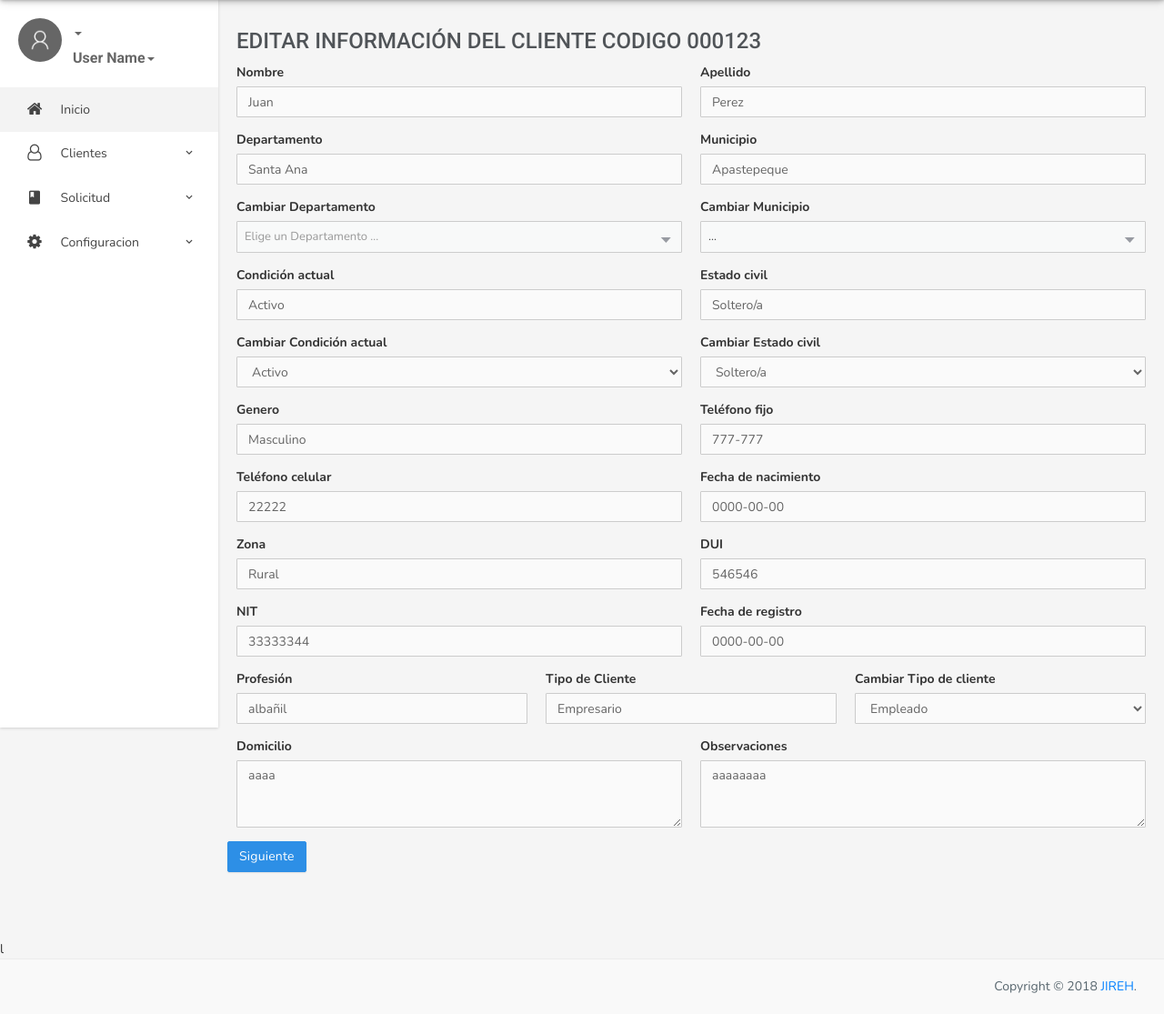
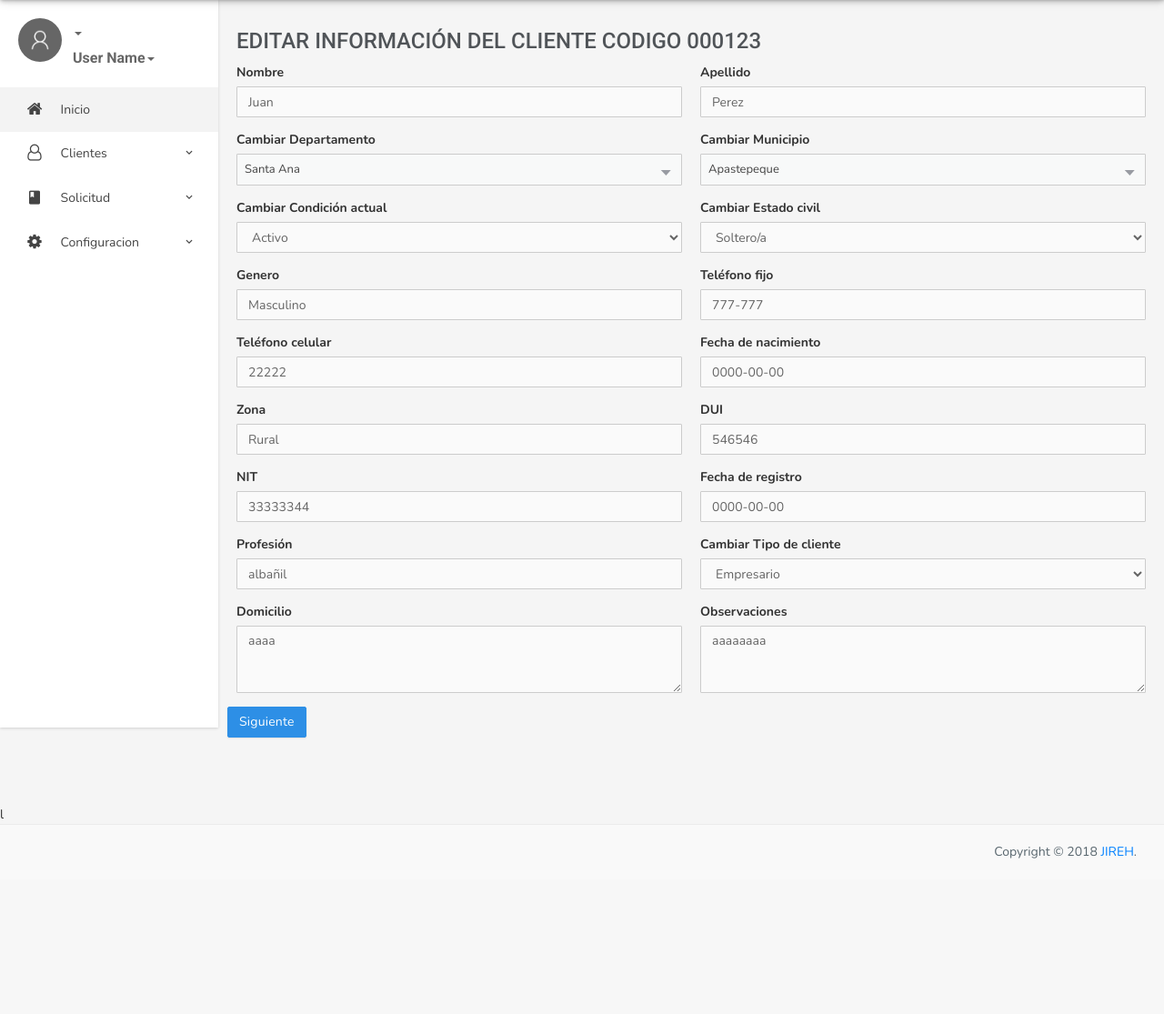
Before and after one commit to HectorRamos/fast-cash, a CodeIgniter app: page /Trabajo_FastCash/Clientes/Editar?id=32 in a window 1280 px wide. Shown: the part 70-1185 px from the top of the page at 91% size. After the commit the page ends 1014 px from the top, so only its background shows below. Run offline with CodeIgniter, Linux system fonts and the light colour scheme; data comes from the database, SQL or seed files in the repository; some libraries are stand-ins or nearby versions; some web fonts are replaced.

Commit message:
Cambio que se m habia olvidado hacer

```diff
--- a/application/views/Clientes/Editar_Cliente.php
+++ b/application/views/Clientes/Editar_Cliente.php
@@ -37,23 +37,13 @@ foreach ($cliente->result() as $datos_cliente) {
                                           <input type="text" class="form-control" id="Apellido_Cliente" name="Apellido_Cliente" value="<?= $datos_cliente->Apellido_Cliente ?>" placeholder="Apellido del cliente">
                                     </div>
                               </div>
-                                <div class="form-row">
-                                    <div class="form-group col-md-6">
-                                          <label for="Departamento">Departamento</label>
-                                          <input type="text" class="form-control" id="Departamento" name="Departamento" value="<?= $datos_cliente->Nombre_Departamento?>">
-                                    </div>
-                                    <div class="form-group col-md-6">
-                                          <label for="Municipio">Municipio</label>
-										                      <input type="text" class="form-control" id="Municipio" name="Municipio" value="<?= $datos_cliente->Nombre_Municipio?>"">
-                                    </div>
-                              </div>
 
 
                             <div class="form-row">
                                     <div class="form-group col-md-6">
                                           <label for="cbbDepartamentos">Cambiar Departamento</label>
                                           <select id="cbbDepartamentos" name="cbbDepartamentos" class="select" onchange="javascript:document.all('departamento').value=this.value;" data-placeholder="Elige un Departamento ...">
-                                            <option value=""></option>
+                                            <option style="background-color:red; color:white;" value="<?= $datos_cliente->Fk_Id_Departamento;?>"><?= $datos_cliente->Nombre_Departamento?></option>
                                           <?php
                                             foreach ($datos->result() as $departamentos) {
                                           ?>
@@ -65,26 +55,18 @@ foreach ($cliente->result() as $datos_cliente) {
                                     <div class="form-group col-md-6">
                                           <label for="cbbMunicipios">Cambiar Municipio</label>
                                           <select id="cbbMunicipios" name="cbbMunicipios" class="select" onchange="javascript:document.all('municipio').value=this.value;" data-placeholder="...">
-                                            <option value="">...</option>
+                                            <option style="background-color:red; color:white;" value="<?php echo $datos_cliente->Fk_Id_Municipio;?>"><?= $datos_cliente->Nombre_Municipio?></option>
                                           </select>
                                     </div>
                               </div>
 
-                               <div class="form-row">
-                                    <div class="form-group col-md-6">
-                                          <label for="condic">Condición actual</label>
-                                          <input type="text" id="condic" name="" value="<?= $datos_cliente->Condicion_Actual_Cliente;?>" class="form-control">
-                                    </div>
-                                    <div class="form-group col-md-6">
-                                          <label for="estad">Estado civil</label>
-                                          <input type="text" id="estad" name="" value="<?= $datos_cliente->Estado_Civil_Cliente;?>" class="form-control">
-                                    </div>
-                              </div>
+
 
                               <div class="form-row">
                                     <div class="form-group col-md-6">
                                           <label for="Condicion_Cliente">Cambiar Condición actual</label>
                                           <select onchange="javascript:document.all('condicion').value=this.value;" id="Condicion_Cliente" name="Condicion_Cliente" class="form-control">
+                                            <option style="background-color:red; color:white;" value="<?php echo $datos_cliente->Condicion_Actual_Cliente;?>"><?php echo $datos_cliente->Condicion_Actual_Cliente;?></option>
                                             <option value="Activo">Activo</option>
                                             <option value="Inactivo">Inactivo</option>
                                           </select>
@@ -92,6 +74,7 @@ foreach ($cliente->result() as $datos_cliente) {
                                     <div class="form-group col-md-6">
                                           <label for="Estado_Cliente">Cambiar Estado civil</label>
                                           <select onchange="javascript:document.all('estado_civil').value=this.value;" id="Estado_Cliente" name="Estado_Cliente" class="form-control">
+                                          <option style="background-color:red; color:white;" value="<?php echo $datos_cliente->Estado_Civil_Cliente;?>"><?php echo $datos_cliente->Estado_Civil_Cliente;?></option>
                                             <option value="Soltero/a">Soltero/a</option>
                                             <option value="Casado/a">Casado/a</option>
                                             <option value="Divorsiado/a">Divorciado/a</option>
@@ -144,17 +127,14 @@ foreach ($cliente->result() as $datos_cliente) {
                                     </div>
                               </div>
                               <div class="form-row">
-                                    <div class="form-group col-md-4">
+                                    <div class="form-group col-md-6">
                                           <label for="Profesion_Cliente">Profesión</label>
                                           <input type="text" class="form-control" id="Profesion_Cliente" name="Profesion_Cliente" placeholder="Profesión del cliente" value="<?= $datos_cliente->Profesion_Cliente?>">
                                     </div>
-                                    <div class="form-group col-md-4">
-                                          <label for="Cliente_ti">Tipo de Cliente</label>
-                                          <input type="text" id="Cliente_ti" class="form-control" placeholder="Tipo del cliente vacio" value="<?= $datos_cliente->Tipo_Cliente?>">
-                                    </div>
-                                    <div class="form-group col-md-4">
+                                    <div class="form-group col-md-6">
                                           <label for="Tipo_Clien">Cambiar Tipo de cliente</label>
                                           <select id="Tipo_Clien" onchange="javascript:document.all('Tipo_Cliente').value=this.value;"  class="form-control">
+                                            <option style="background-color:red; color:white;" value="<?php echo $datos_cliente->Tipo_Cliente;?>"><?php echo $datos_cliente->Tipo_Cliente;?></option>
                                             <option value="Empleado">Empleado</option>
                                             <option value="Empresario">Empresario</option>
                                           </select>
```
